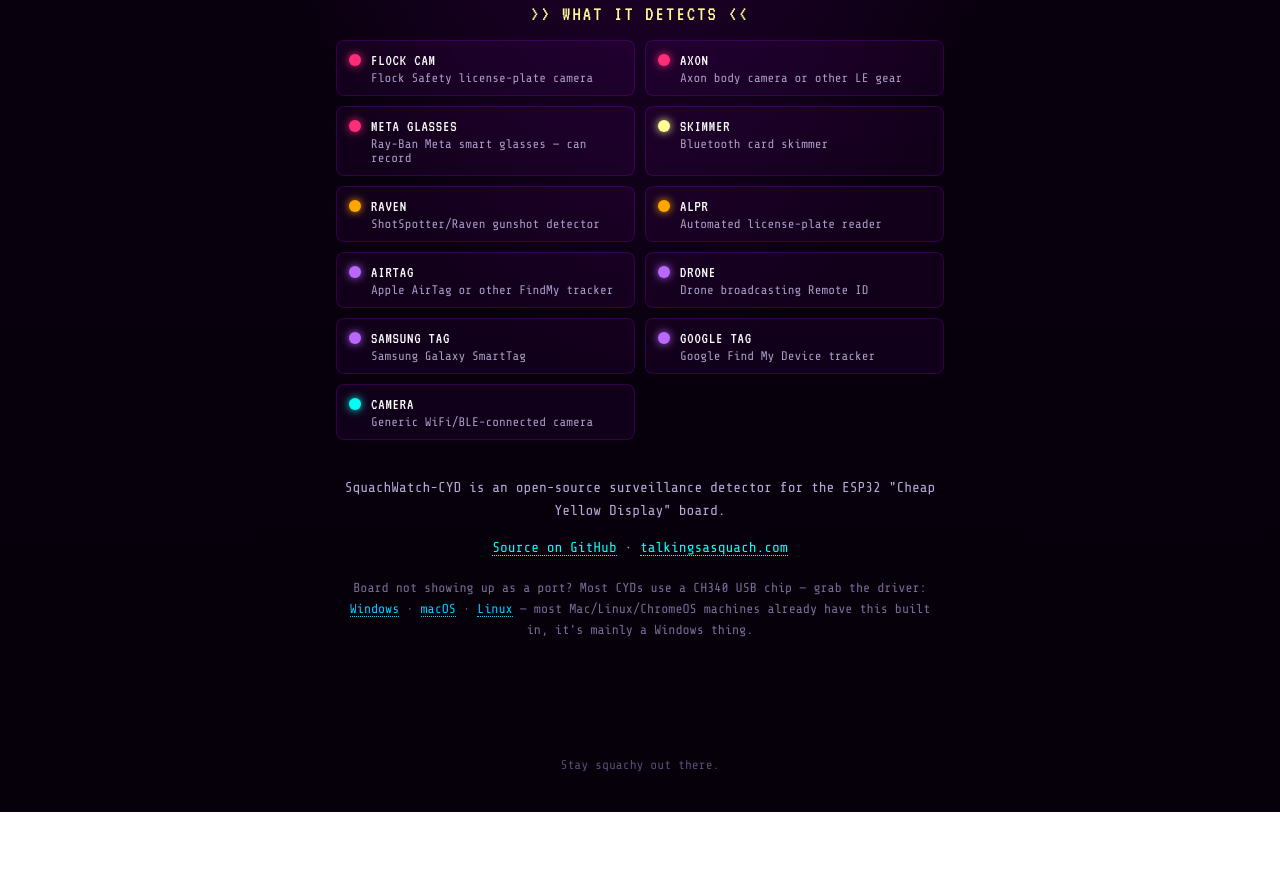
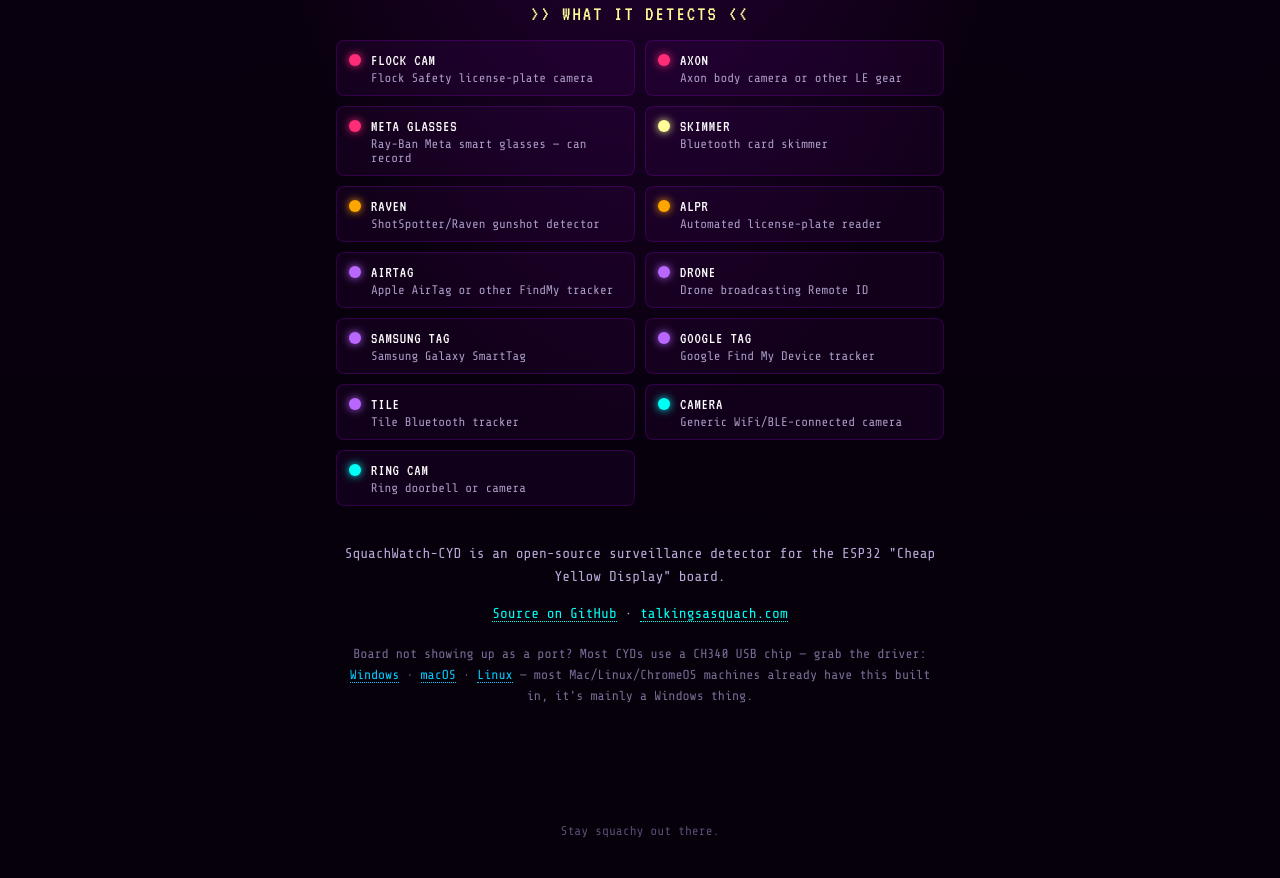
Before and after one commit to skizzophrenic/SquachWatch-CYD, a plain HTML site: page web-flasher/index.html in a window 1280 px wide. Shown: the part 931-1809 px from the top of the page. Before the commit the page ends 1743 px from the top, so only its background shows below. Drawn offline with nearby package versions, Linux system fonts and the light colour scheme.

Commit message:
Add Tile and Ring to the flasher legend and FAQ
The web flasher's detection-type legend and the FAQ's intro were both
still describing the pre-Tile/Ring lineup (11 types). Legend gets two
new entries with the same colors as their theme.cpp grouping (TILE
purple alongside the other trackers, RING cyan alongside CAMERA); FAQ
count updated to thirteen.

```diff
--- a/web-flasher/index.html
+++ b/web-flasher/index.html
@@ -506,8 +506,16 @@
         <div><span class="legend-name">GOOGLE TAG</span><span class="legend-desc">Google Find My Device tracker</span></div>
       </div>
       <div class="legend-item">
+        <span class="legend-dot" style="background:#b967ff;color:#b967ff"></span>
+        <div><span class="legend-name">TILE</span><span class="legend-desc">Tile Bluetooth tracker</span></div>
+      </div>
+      <div class="legend-item">
         <span class="legend-dot" style="background:#00fff5;color:#00fff5"></span>
         <div><span class="legend-name">CAMERA</span><span class="legend-desc">Generic WiFi/BLE-connected camera</span></div>
+      </div>
+      <div class="legend-item">
+        <span class="legend-dot" style="background:#00fff5;color:#00fff5"></span>
+        <div><span class="legend-name">RING CAM</span><span class="legend-desc">Ring doorbell or camera</span></div>
       </div>
     </div>
   </div>
```
Also changed, not shown: 1 other file.
